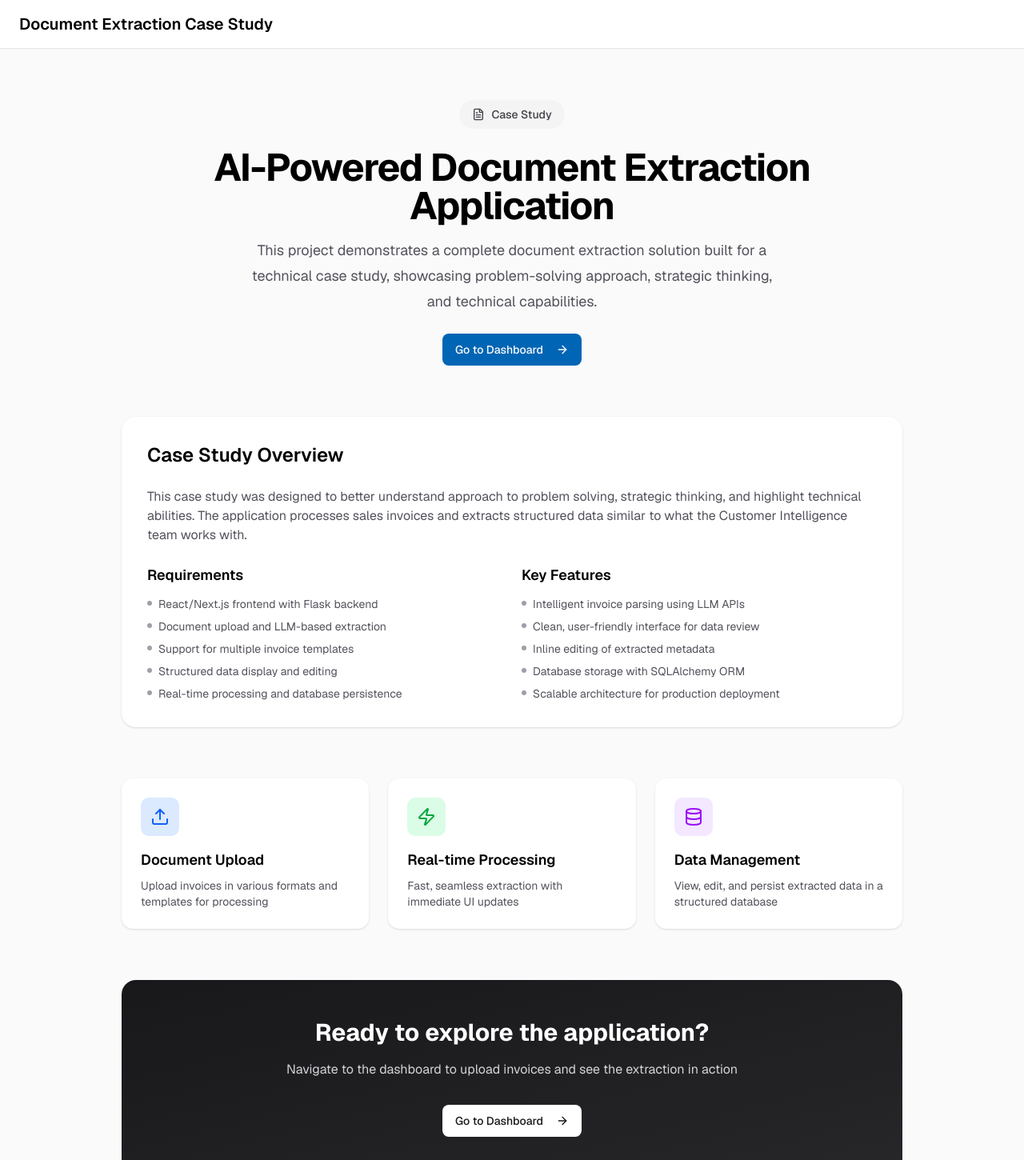
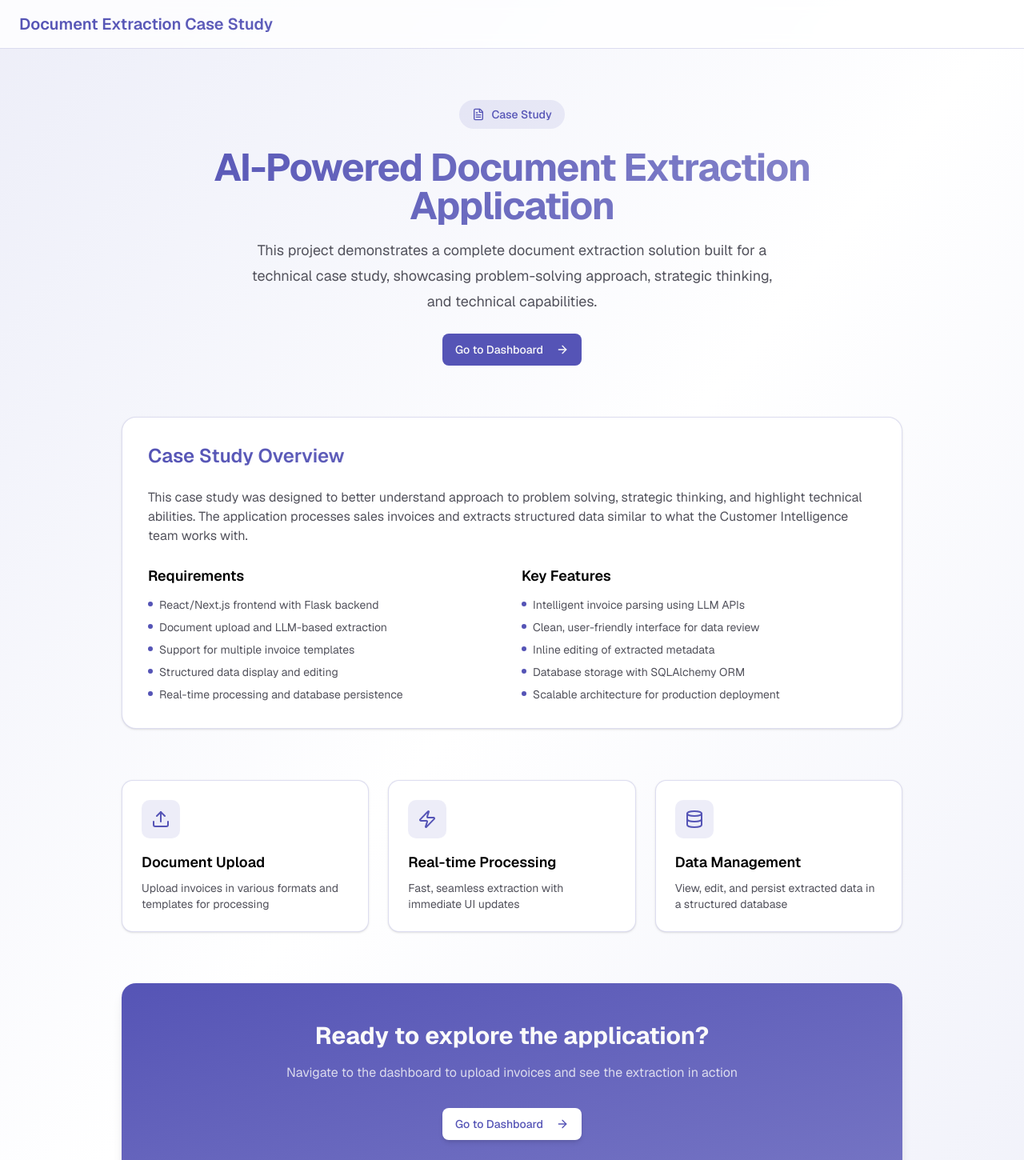
Before and after one commit to lukeganzevoort/invoice-extractor, a Next.js app in the folder front-end/: page / in a window 1280 px wide. Shown: the top 1450 px of the page at 80% size. Built offline with nearby package versions, Linux system fonts and the light colour scheme.

Commit message:
fixed appearance more

```diff
--- a/front-end/app/globals.css
+++ b/front-end/app/globals.css
@@ -54,18 +54,18 @@
   --card-foreground: oklch(0.145 0 0);
   --popover: oklch(1 0 0);
   --popover-foreground: oklch(0.145 0 0);
-  --primary: oklch(0.5 0.15 250);
+  --primary: oklch(0.5 0.15 280);
   --primary-foreground: oklch(0.985 0 0);
   --secondary: oklch(0.97 0 0);
   --secondary-foreground: oklch(0.205 0 0);
   --muted: oklch(0.97 0 0);
   --muted-foreground: oklch(0.556 0 0);
-  --accent: oklch(0.95 0.02 250);
-  --accent-foreground: oklch(0.5 0.15 250);
+  --accent: oklch(0.95 0.02 280);
+  --accent-foreground: oklch(0.5 0.15 280);
   --destructive: oklch(0.577 0.245 27.325);
   --border: oklch(0.922 0 0);
   --input: oklch(0.922 0 0);
-  --ring: oklch(0.5 0.15 250);
+  --ring: oklch(0.5 0.15 280);
   --chart-1: oklch(0.646 0.222 41.116);
   --chart-2: oklch(0.6 0.118 184.704);
   --chart-3: oklch(0.398 0.07 227.392);
@@ -73,7 +73,7 @@
   --chart-5: oklch(0.769 0.188 70.08);
   --sidebar: oklch(0.985 0 0);
   --sidebar-foreground: oklch(0.145 0 0);
-  --sidebar-primary: oklch(0.5 0.15 250);
+  --sidebar-primary: oklch(0.5 0.15 280);
   --sidebar-primary-foreground: oklch(0.985 0 0);
   --sidebar-accent: oklch(0.97 0 0);
   --sidebar-accent-foreground: oklch(0.205 0 0);
@@ -88,8 +88,8 @@
   --card-foreground: oklch(0.985 0 0);
   --popover: oklch(0.205 0 0);
   --popover-foreground: oklch(0.985 0 0);
-  --primary: oklch(0.922 0 0);
-  --primary-foreground: oklch(0.205 0 0);
+  --primary: oklch(0.6 0.15 280);
+  --primary-foreground: oklch(0.985 0 0);
   --secondary: oklch(0.269 0 0);
   --secondary-foreground: oklch(0.985 0 0);
   --muted: oklch(0.269 0 0);
@@ -107,7 +107,7 @@
   --chart-5: oklch(0.645 0.246 16.439);
   --sidebar: oklch(0.205 0 0);
   --sidebar-foreground: oklch(0.985 0 0);
-  --sidebar-primary: oklch(0.488 0.243 264.376);
+  --sidebar-primary: oklch(0.6 0.15 280);
   --sidebar-primary-foreground: oklch(0.985 0 0);
   --sidebar-accent: oklch(0.269 0 0);
   --sidebar-accent-foreground: oklch(0.985 0 0);
@@ -121,7 +121,6 @@
   }
   body {
     @apply bg-background text-foreground;
-    background: oklch(0.98 0.005 250);
     min-height: 100vh;
   }
 }
--- a/front-end/app/page.tsx
+++ b/front-end/app/page.tsx
@@ -4,11 +4,11 @@ import { Button } from "@/components/ui/button";
 
 export default function Home() {
   return (
-    <div className="flex min-h-screen flex-col bg-zinc-50 font-sans dark:bg-black">
+    <div className="flex min-h-screen flex-col bg-gradient-to-br from-primary/10 via-background to-primary/8 font-sans dark:bg-black">
       {/* Header */}
-      <header className="border-b border-zinc-200 bg-white dark:border-zinc-800 dark:bg-black">
+      <header className="border-b border-primary/20 bg-white/80 backdrop-blur-sm dark:border-zinc-800 dark:bg-black">
         <div className="mx-auto max-w-7xl px-6 py-4">
-          <h1 className="text-xl font-semibold text-black dark:text-zinc-50">
+          <h1 className="text-xl font-semibold bg-gradient-to-r from-primary to-primary/80 bg-clip-text text-transparent">
             Document Extraction Case Study
           </h1>
         </div>
@@ -18,11 +18,11 @@ export default function Home() {
       <main className="mx-auto w-full max-w-5xl flex-1 px-6 py-16">
         {/* Introduction Section */}
         <div className="mb-16 text-center">
-          <div className="mb-6 inline-flex items-center gap-2 rounded-full bg-zinc-100 px-4 py-2 text-sm font-medium text-zinc-700 dark:bg-zinc-900 dark:text-zinc-300">
+          <div className="mb-6 inline-flex items-center gap-2 rounded-full bg-primary/10 px-4 py-2 text-sm font-medium text-primary dark:bg-primary/20 dark:text-primary-foreground">
             <FileText className="h-4 w-4" />
             Case Study
           </div>
-          <h2 className="mb-4 text-4xl font-bold tracking-tight text-black dark:text-zinc-50 sm:text-5xl">
+          <h2 className="mb-4 text-4xl font-bold tracking-tight bg-gradient-to-r from-primary to-primary/70 bg-clip-text text-transparent sm:text-5xl">
             AI-Powered Document Extraction Application
           </h2>
           <p className="mx-auto max-w-2xl text-lg leading-8 text-zinc-600 dark:text-zinc-400">
@@ -31,7 +31,7 @@ export default function Home() {
           </p>
           <div className="mt-6">
             <Link href="/dashboard">
-              <Button size="lg" >
+              <Button size="lg">
                 Go to Dashboard
                 <ArrowRight className="ml-2 h-4 w-4" />
               </Button>
@@ -40,8 +40,8 @@ export default function Home() {
         </div>
 
         {/* Case Study Overview */}
-        <div className="mb-16 rounded-2xl bg-white p-8 shadow-sm dark:bg-zinc-900">
-          <h3 className="mb-6 text-2xl font-semibold text-black dark:text-zinc-50">
+        <div className="mb-16 rounded-2xl bg-white p-8 shadow-sm border border-primary/20 dark:bg-zinc-900 dark:border-primary/20">
+          <h3 className="mb-6 text-2xl font-semibold bg-gradient-to-r from-primary to-primary/80 bg-clip-text text-transparent">
             Case Study Overview
           </h3>
           <p className="mb-6 text-zinc-600 dark:text-zinc-400">
@@ -57,23 +57,23 @@ export default function Home() {
               </h4>
               <ul className="space-y-2 text-sm text-zinc-600 dark:text-zinc-400">
                 <li className="flex items-start gap-2">
-                  <span className="mt-1.5 h-1.5 w-1.5 rounded-full bg-zinc-400"></span>
+                  <span className="mt-1.5 h-1.5 w-1.5 rounded-full bg-primary"></span>
                   React/Next.js frontend with Flask backend
                 </li>
                 <li className="flex items-start gap-2">
-                  <span className="mt-1.5 h-1.5 w-1.5 rounded-full bg-zinc-400"></span>
+                  <span className="mt-1.5 h-1.5 w-1.5 rounded-full bg-primary"></span>
                   Document upload and LLM-based extraction
                 </li>
                 <li className="flex items-start gap-2">
-                  <span className="mt-1.5 h-1.5 w-1.5 rounded-full bg-zinc-400"></span>
+                  <span className="mt-1.5 h-1.5 w-1.5 rounded-full bg-primary"></span>
                   Support for multiple invoice templates
                 </li>
                 <li className="flex items-start gap-2">
-                  <span className="mt-1.5 h-1.5 w-1.5 rounded-full bg-zinc-400"></span>
+                  <span className="mt-1.5 h-1.5 w-1.5 rounded-full bg-primary"></span>
                   Structured data display and editing
                 </li>
                 <li className="flex items-start gap-2">
-                  <span className="mt-1.5 h-1.5 w-1.5 rounded-full bg-zinc-400"></span>
+                  <span className="mt-1.5 h-1.5 w-1.5 rounded-full bg-primary"></span>
                   Real-time processing and database persistence
                 </li>
               </ul>
@@ -84,23 +84,23 @@ export default function Home() {
               </h4>
               <ul className="space-y-2 text-sm text-zinc-600 dark:text-zinc-400">
                 <li className="flex items-start gap-2">
-                  <span className="mt-1.5 h-1.5 w-1.5 rounded-full bg-zinc-400"></span>
+                  <span className="mt-1.5 h-1.5 w-1.5 rounded-full bg-primary"></span>
                   Intelligent invoice parsing using LLM APIs
                 </li>
                 <li className="flex items-start gap-2">
-                  <span className="mt-1.5 h-1.5 w-1.5 rounded-full bg-zinc-400"></span>
+                  <span className="mt-1.5 h-1.5 w-1.5 rounded-full bg-primary"></span>
                   Clean, user-friendly interface for data review
                 </li>
                 <li className="flex items-start gap-2">
-                  <span className="mt-1.5 h-1.5 w-1.5 rounded-full bg-zinc-400"></span>
+                  <span className="mt-1.5 h-1.5 w-1.5 rounded-full bg-primary"></span>
                   Inline editing of extracted metadata
                 </li>
                 <li className="flex items-start gap-2">
-                  <span className="mt-1.5 h-1.5 w-1.5 rounded-full bg-zinc-400"></span>
+                  <span className="mt-1.5 h-1.5 w-1.5 rounded-full bg-primary"></span>
                   Database storage with SQLAlchemy ORM
                 </li>
                 <li className="flex items-start gap-2">
-                  <span className="mt-1.5 h-1.5 w-1.5 rounded-full bg-zinc-400"></span>
+                  <span className="mt-1.5 h-1.5 w-1.5 rounded-full bg-primary"></span>
                   Scalable architecture for production deployment
                 </li>
               </ul>
@@ -110,9 +110,9 @@ export default function Home() {
 
         {/* Features Grid */}
         <div className="mb-16 grid gap-6 md:grid-cols-3">
-          <div className="rounded-xl bg-white p-6 shadow-sm dark:bg-zinc-900">
-            <div className="mb-4 flex h-12 w-12 items-center justify-center rounded-lg bg-blue-100 dark:bg-blue-900/30">
-              <Upload className="h-6 w-6 text-blue-600 dark:text-blue-400" />
+          <div className="rounded-xl bg-white p-6 shadow-sm border border-primary/20 dark:bg-zinc-900 dark:border-primary/20">
+            <div className="mb-4 flex h-12 w-12 items-center justify-center rounded-lg bg-primary/10 dark:bg-primary/20">
+              <Upload className="h-6 w-6 text-primary" />
             </div>
             <h3 className="mb-2 text-lg font-semibold text-black dark:text-zinc-50">
               Document Upload
@@ -122,9 +122,9 @@ export default function Home() {
             </p>
           </div>
 
-          <div className="rounded-xl bg-white p-6 shadow-sm dark:bg-zinc-900">
-            <div className="mb-4 flex h-12 w-12 items-center justify-center rounded-lg bg-green-100 dark:bg-green-900/30">
-              <Zap className="h-6 w-6 text-green-600 dark:text-green-400" />
+          <div className="rounded-xl bg-white p-6 shadow-sm border border-primary/20 dark:bg-zinc-900 dark:border-primary/20">
+            <div className="mb-4 flex h-12 w-12 items-center justify-center rounded-lg bg-primary/10 dark:bg-primary/20">
+              <Zap className="h-6 w-6 text-primary" />
             </div>
             <h3 className="mb-2 text-lg font-semibold text-black dark:text-zinc-50">
               Real-time Processing
@@ -134,9 +134,9 @@ export default function Home() {
             </p>
           </div>
 
-          <div className="rounded-xl bg-white p-6 shadow-sm dark:bg-zinc-900">
-            <div className="mb-4 flex h-12 w-12 items-center justify-center rounded-lg bg-purple-100 dark:bg-purple-900/30">
-              <Database className="h-6 w-6 text-purple-600 dark:text-purple-400" />
+          <div className="rounded-xl bg-white p-6 shadow-sm border border-primary/20 dark:bg-zinc-900 dark:border-primary/20">
+            <div className="mb-4 flex h-12 w-12 items-center justify-center rounded-lg bg-primary/10 dark:bg-primary/20">
+              <Database className="h-6 w-6 text-primary" />
             </div>
             <h3 className="mb-2 text-lg font-semibold text-black dark:text-zinc-50">
               Data Management
@@ -148,15 +148,15 @@ export default function Home() {
         </div>
 
         {/* CTA Section */}
-        <div className="rounded-2xl bg-gradient-to-br from-zinc-900 to-zinc-800 p-12 text-center dark:from-zinc-800 dark:to-zinc-900">
-          <h3 className="mb-4 text-3xl font-bold text-white">
+        <div className="rounded-2xl bg-gradient-to-br from-primary to-primary/80 p-12 text-center shadow-lg">
+          <h3 className="mb-4 text-3xl font-bold text-primary-foreground">
             Ready to explore the application?
           </h3>
-          <p className="mb-8 text-zinc-300">
+          <p className="mb-8 text-primary-foreground/80">
             Navigate to the dashboard to upload invoices and see the extraction in action
           </p>
           <Link href="/dashboard">
-            <Button size="lg" className="bg-white text-zinc-900 hover:bg-zinc-100 dark:bg-zinc-50 dark:text-zinc-900 dark:hover:bg-zinc-200">
+            <Button size="lg" variant="secondary" className="bg-background text-primary hover:bg-background/90 shadow-md">
               Go to Dashboard
               <ArrowRight className="ml-2 h-4 w-4" />
             </Button>
@@ -165,7 +165,7 @@ export default function Home() {
       </main>
 
       {/* Footer */}
-      <footer className="border-t border-zinc-200 bg-white py-8 dark:border-zinc-800 dark:bg-black">
+      <footer className="border-t border-primary/20 bg-white/80 backdrop-blur-sm py-8 dark:border-zinc-800 dark:bg-black">
         <div className="mx-auto max-w-7xl px-6 text-center text-sm text-zinc-600 dark:text-zinc-400">
           <p>Built as a technical case study demonstration</p>
         </div>
--- a/front-end/components/sales-order-table.tsx
+++ b/front-end/components/sales-order-table.tsx
@@ -41,10 +41,10 @@ export const SalesOrderTable = forwardRef<SalesOrderTableRef, SalesOrderTablePro
     const fetchSalesOrders = async () => {
       try {
         setLoading(true)
-        // Fetch page 1 with 10 entries, ordered by SalesOrderID in ascending order
+        // Fetch page 1 with 50 entries, ordered by SalesOrderID in ascending order
         const params = new URLSearchParams({
           page: "1",
-          per_page: "10",
+          per_page: "50",
           sort_by: "SalesOrderID",
           order: "desc",
         })
@@ -79,7 +79,7 @@ export const SalesOrderTable = forwardRef<SalesOrderTableRef, SalesOrderTablePro
         const nextPage = currentPage + 1
         const params = new URLSearchParams({
           page: nextPage.toString(),
-          per_page: "10",
+          per_page: "50",
           sort_by: "SalesOrderID",
           order: "asc",
         })
```
Also changed, not shown: front-end/app/dashboard/page.tsx (+4 -4 lines).
